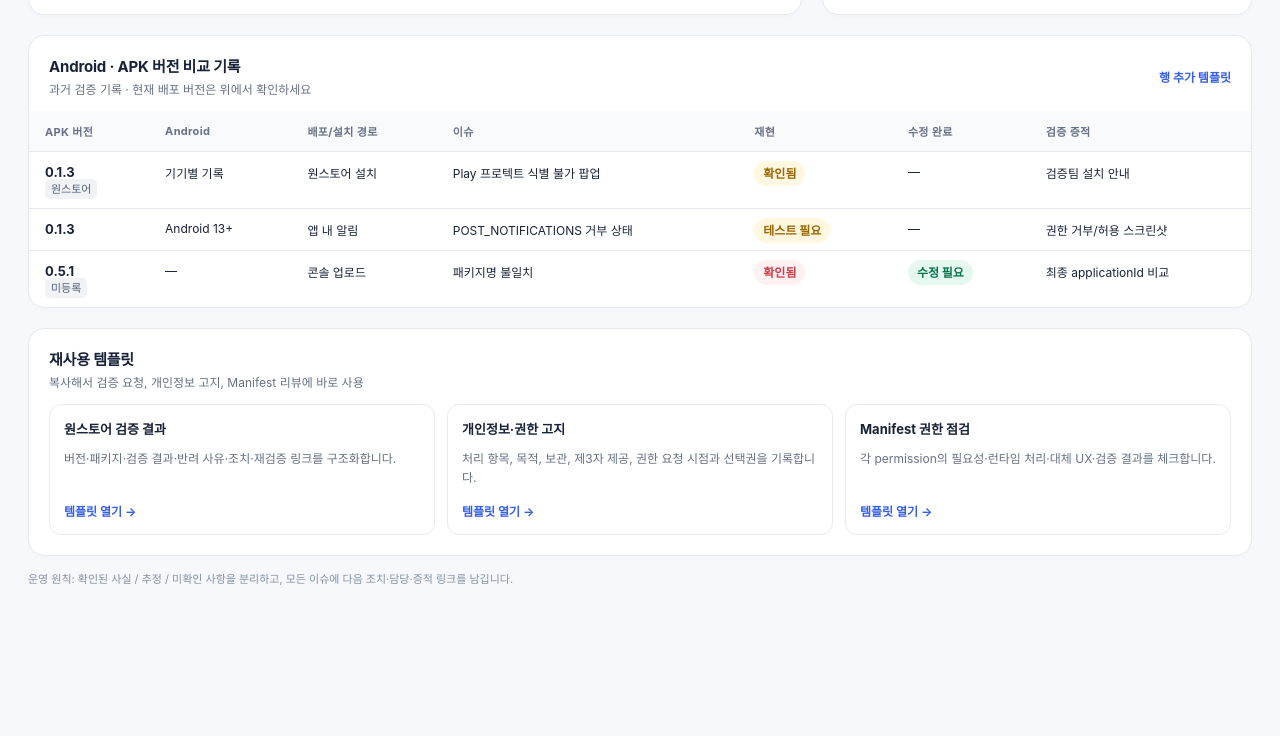
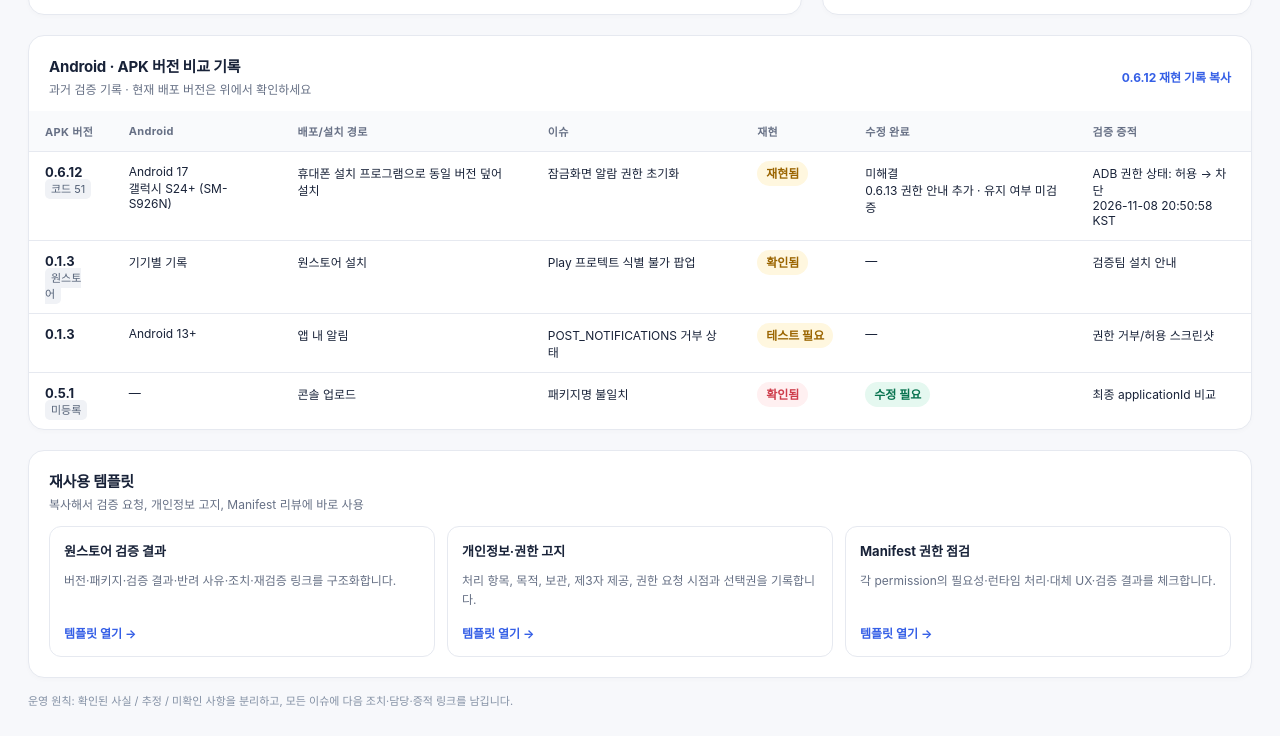
Before and after one commit to hwisoek/haruit-release-tracker, a plain HTML site: page index.html in a window 1280 px wide. Shown: the part 1055-1791 px from the top of the page. Before the commit the page ends 1669 px from the top, so only its background shows below. Drawn offline with Linux system fonts and the light colour scheme.

Commit message:
Record device-verified HARUIT 0.6.12 permission reset

```diff
--- a/index.html
+++ b/index.html
@@ -22,7 +22,7 @@
     </div></article>
     <aside class="right-col"><article class="card"><div class="card-head"><div><h2>검증 · 배포 상태</h2><div class="sub">공개 버전 자동 확인 · 아래 이슈 기록은 별도 관리</div></div></div><div class="deployment"><div class="release"><div><b>원스토어 · <span data-release-version="oneStore">v0.6.6</span></b><br><small data-release-checked="oneStore">마지막 확인 2026-11-08 · 버전 코드 45</small></div><span class="pill done">Live</span></div><div class="release"><div><b>공식 웹 APK · <span data-release-version="website">v0.6.13</span></b><br><small data-release-checked="website">마지막 확인 2026-11-08 · 버전 코드 52</small></div><span class="pill done">Live</span></div></div></article><article class="card"><div class="card-head"><div><h2>권한·기능 점검</h2><div class="sub">웹 APK 자동 검사 · 기기 동작은 별도 검증</div></div></div><div class="verify"><div id="apk-audit" aria-live="polite"><div class="verify-row">APK 검증 결과 불러오는 중</div></div><div class="verify-row"><div class="check w"></div>POST_NOTIFICATIONS 거부 시 대체 UX</div><div class="verify-row"><div class="check w"></div>정확한 알람 권한·예약 실패 처리</div><div class="verify-row"><div class="check w"></div>위치 권한 사전 고지·동의·철회</div><div class="verify-row"><div class="check w"></div>동기화 후 예약 상태 재검증</div></div></article></aside>
   </section>
-  <section class="card table-card"><div class="card-head"><div><h2>Android · APK 버전 비교 기록</h2><div class="sub">과거 검증 기록 · 현재 배포 버전은 위에서 확인하세요</div></div><button class="link" onclick="openTemplate('matrix')">행 추가 템플릿</button></div><div class="table-wrap"><table><thead><tr><th>APK 버전</th><th>Android</th><th>배포/설치 경로</th><th>이슈</th><th>재현</th><th>수정 완료</th><th>검증 증적</th></tr></thead><tbody><tr><td><strong>0.1.3</strong><br><span class="tag">원스토어</span></td><td>기기별 기록</td><td>원스토어 설치</td><td>Play 프로텍트 식별 불가 팝업</td><td><span class="pill watch">확인됨</span></td><td>—</td><td>검증팀 설치 안내</td></tr><tr><td><strong>0.1.3</strong></td><td>Android 13+</td><td>앱 내 알림</td><td>POST_NOTIFICATIONS 거부 상태</td><td><span class="pill watch">테스트 필요</span></td><td>—</td><td>권한 거부/허용 스크린샷</td></tr><tr><td><strong>0.5.1</strong><br><span class="tag">미등록</span></td><td>—</td><td>콘솔 업로드</td><td>패키지명 불일치</td><td><span class="pill open">확인됨</span></td><td><span class="pill done">수정 필요</span></td><td>최종 applicationId 비교</td></tr></tbody></table></div></section>
+  <section class="card table-card"><div class="card-head"><div><h2>Android · APK 버전 비교 기록</h2><div class="sub">과거 검증 기록 · 현재 배포 버전은 위에서 확인하세요</div></div><button class="link" onclick="openTemplate('matrix')">0.6.12 재현 기록 복사</button></div><div class="table-wrap"><table><thead><tr><th>APK 버전</th><th>Android</th><th>배포/설치 경로</th><th>이슈</th><th>재현</th><th>수정 완료</th><th>검증 증적</th></tr></thead><tbody><tr><td><strong>0.6.12</strong><br><span class="tag">코드 51</span></td><td>Android 17<br>갤럭시 S24+ (SM-S926N)</td><td>휴대폰 설치 프로그램으로 동일 버전 덮어 설치</td><td>잠금화면 알람 권한 초기화</td><td><span class="pill watch">재현됨</span></td><td>미해결<br>0.6.13 권한 안내 추가 · 유지 여부 미검증</td><td>ADB 권한 상태: 허용 → 차단<br>2026-11-08 20:50:58 KST</td></tr><tr><td><strong>0.1.3</strong><br><span class="tag">원스토어</span></td><td>기기별 기록</td><td>원스토어 설치</td><td>Play 프로텍트 식별 불가 팝업</td><td><span class="pill watch">확인됨</span></td><td>—</td><td>검증팀 설치 안내</td></tr><tr><td><strong>0.1.3</strong></td><td>Android 13+</td><td>앱 내 알림</td><td>POST_NOTIFICATIONS 거부 상태</td><td><span class="pill watch">테스트 필요</span></td><td>—</td><td>권한 거부/허용 스크린샷</td></tr><tr><td><strong>0.5.1</strong><br><span class="tag">미등록</span></td><td>—</td><td>콘솔 업로드</td><td>패키지명 불일치</td><td><span class="pill open">확인됨</span></td><td><span class="pill done">수정 필요</span></td><td>최종 applicationId 비교</td></tr></tbody></table></div></section>
   <section class="card table-card"><div class="card-head"><div><h2>재사용 템플릿</h2><div class="sub">복사해서 검증 요청, 개인정보 고지, Manifest 리뷰에 바로 사용</div></div></div><div class="templates"><div class="template"><b>원스토어 검증 결과</b><p>버전·패키지·검증 결과·반려 사유·조치·재검증 링크를 구조화합니다.</p><button class="link" onclick="openTemplate('verify')">템플릿 열기 →</button></div><div class="template"><b>개인정보·권한 고지</b><p>처리 항목, 목적, 보관, 제3자 제공, 권한 요청 시점과 선택권을 기록합니다.</p><button class="link" onclick="openTemplate('privacy')">템플릿 열기 →</button></div><div class="template"><b>Manifest 권한 점검</b><p>각 permission의 필요성·런타임 처리·대체 UX·검증 결과를 체크합니다.</p><button class="link" onclick="openTemplate('manifest')">템플릿 열기 →</button></div></div></section>
   <div class="foot">운영 원칙: 확인된 사실 / 추정 / 미확인 사항을 분리하고, 모든 이슈에 다음 조치·담당·증적 링크를 남깁니다.</div>
 </main><div class="modal" id="modal"><div class="modal-box"><h3 id="modalTitle">기록</h3><div class="sub">내용을 복사해 이슈 트래커·문서·검증 요청에 사용하세요.</div><textarea id="modalText"></textarea><div class="modal-footer"><button class="btn" onclick="closeModal()">닫기</button><button class="btn primary" onclick="copyText(this)">내용 복사</button></div></div></div>
@@ -35,9 +35,9 @@ notify:`[ISSUE-003] 알림·알람 누락 가능성\n\n확인된 사실\n- 알
 verify:`[원스토어 검증 결과 기록]\n앱명 / 패키지명 / 버전명·버전코드:\n바이너리 해시 / 서명 인증서:\n등록일 / 검증 요청일 / 결과일:\n\n결과: 승인 | 반려 | 보완 요청\n배포 상태: 미배포 | 예약 | 즉시 배포 | 중단\n\n확인된 사실\n- \n반려·보완 사유 원문\n- \n수정 조치\n- [ ] \n재검증 결과·링크\n- \n\n출시 체크\n- [ ] 패키지명 일치\n- [ ] 허용되지 않는 권한 없음\n- [ ] 개인정보 고지 최신화\n- [ ] 설치·실행·알림 스모크 테스트`,
 privacy:`[개인정보·권한 고지 템플릿]\n처리 항목: 계정 식별자, 표시 이름, 할 일/분류/메모/일정/진행률/완료/우선순위/일정 이동/알림 설정\n추가 기술정보: 웹푸시 구독키, Android 연결 토큰 해시·승인코드·만료시간, IP 해시\n\n각 항목별 기록\n- 항목 / 수집 목적 / 법적 근거 / 보관 기간 / 처리 위치 / 제3자 제공 여부\n\n권한별 사전 고지\n- 권한: 위치 / 알림 / 정확한 알람\n- 요청 시점:\n- 기능상 목적:\n- 필수·선택 여부:\n- 거부 시 영향 및 대체 기능:\n- 철회 경로:\n- 개인정보처리방침 연결 URL:\n\n검토일 / 담당 / 변경 이력:`,
 manifest:`[Android Manifest 권한 점검]\nAPK 버전 / package(applicationId) / 검토일:\n\n| permission | 선언 이유 | 런타임 요청 | 거부 시 UX | Android 제한 | 결과 |\n|---|---|---|---|---|---|\n| POST_NOTIFICATIONS | | 예 | | Android 13+ | |\n| SCHEDULE_EXACT_ALARM/USE_EXACT_ALARM | | 설정 안내 | | 기기별 정책 | |\n| ACCESS_FINE_LOCATION | | 예 | | | 최소 권한 | |\n| REQUEST_INSTALL_PACKAGES | 불필요 | 해당 없음 | 해당 없음 | 스토어 반려 위험 | 제거 확인 |\n\n추가 확인\n- [ ] 매니페스트 병합 결과 확인\n- [ ] 디버그 전용 권한이 릴리스에 포함되지 않음\n- [ ] 패키지명과 콘솔 등록값 일치\n- [ ] 권한 변경 시 개인정보 고지 동시 수정`,
-matrix:`[버전 비교 행]\nAPK 버전:\nversionCode / applicationId / 서명 해시:\nAndroid 버전 / 기기 모델:\n설치 경로:\n이슈 ID:\n재현 여부: 재현됨 / 미재현 / 보류\n수정 완료: 예 / 아니오 / 재검증 대기\n검증 증적 링크:\n테스트 일시 / 담당:`};
+matrix:"[버전 비교 행]\nAPK 버전: 0.6.12\nversionCode / applicationId: 51 / kr.weekflow.app\n서명 SHA-256: 78c9b628180f93b866ade03afa16467a029f22ed1d2fca96faa21a7e493680b5\nAndroid 버전 / 기기 모델: Android 17 / 갤럭시 S24+ (SM-S926N)\n설치 경로: 휴대폰의 Android 패키지 설치 프로그램에서 동일 버전 덮어 설치\n이슈 ID: 미발급 · 덮어 설치 후 잠금화면 알람 권한 초기화\n재현 여부: 재현됨. 설치 전 허용 → 설치 직후 앱을 열기 전에 차단\n수정 완료: 아니오. 0.6.13에 첫 실행 권한 안내를 추가했으며, 업데이트 후 권한 유지 여부는 미검증\n검증 증적: 설치 전후 ADB appops 기록 (USE_FULL_SCREEN_INTENT: allow → deny)\n테스트 일시 / 담당: 2026-11-08 20:50:58 KST / 사용자(기기 조작), Codex(권한 확인)\n\n비교: PC에서 ADB로 동일 버전을 덮어 설치했을 때는 허용 유지. 원스토어 업데이트 경로는 미검증."};
 let releaseContext = "";
-function openTemplate(k){document.getElementById('modalTitle').textContent=k==='issue'?'새 이슈 기록 템플릿':'재사용 템플릿';document.getElementById('modalText').value=templates[k]+releaseContext;document.getElementById('modal').classList.add('show')}function showIssue(k){document.getElementById('modalTitle').textContent='이슈 상세 기록';document.getElementById('modalText').value=templates[k];document.getElementById('modal').classList.add('show')}function closeModal(){document.getElementById('modal').classList.remove('show')}async function copyText(button){try{await navigator.clipboard.writeText(document.getElementById('modalText').value);button.textContent='복사됨';}catch{document.getElementById('modalText').select();button.textContent='직접 복사해 주세요';}setTimeout(()=>button.textContent='내용 복사',1500)}
+function openTemplate(k){document.getElementById('modalTitle').textContent=k==='issue'?'새 이슈 기록 템플릿':k==='matrix'?'0.6.12 실기기 재현 기록':'재사용 템플릿';document.getElementById('modalText').value=templates[k]+releaseContext;document.getElementById('modal').classList.add('show')}function showIssue(k){document.getElementById('modalTitle').textContent='이슈 상세 기록';document.getElementById('modalText').value=templates[k];document.getElementById('modal').classList.add('show')}function closeModal(){document.getElementById('modal').classList.remove('show')}async function copyText(button){try{await navigator.clipboard.writeText(document.getElementById('modalText').value);button.textContent='복사됨';}catch{document.getElementById('modalText').select();button.textContent='직접 복사해 주세요';}setTimeout(()=>button.textContent='내용 복사',1500)}
 </script>
 <script type="module">
  const url = 'https://raw.githubusercontent.com/hwisoek/haruit-release-tracker/main/release-status.json';
@@ -96,7 +96,7 @@ function openTemplate(k){document.getElementById('modalTitle').textContent=k==='
    const store = data.oneStore;
    const web = data.website;
    if (store && web) {
-     const lines = ['[자동 확인한 공개 배포 정보]', '원스토어: v' + store.version + ' / ' + store.code,
+     const lines = ['[자동 확인한 공개 배포 정보 · 재현 결과와 별도]', '원스토어: v' + store.version + ' / ' + store.code,
        '공식 웹 APK: v' + web.version + ' / ' + web.code, '패키지: kr.weekflow.app'];
      if (web.apk) lines.push('웹 APK SHA-256: ' + web.apk.sha256, '서명 SHA-256: ' + web.apk.certificate);
      releaseContext = '\n\n' + lines.join('\n');
```
